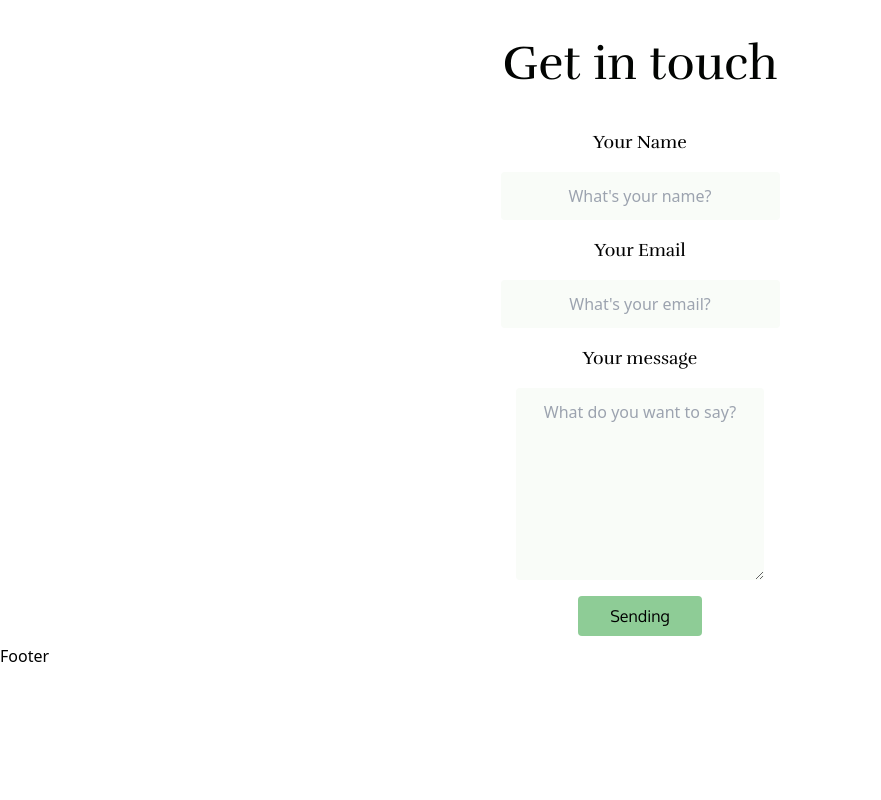
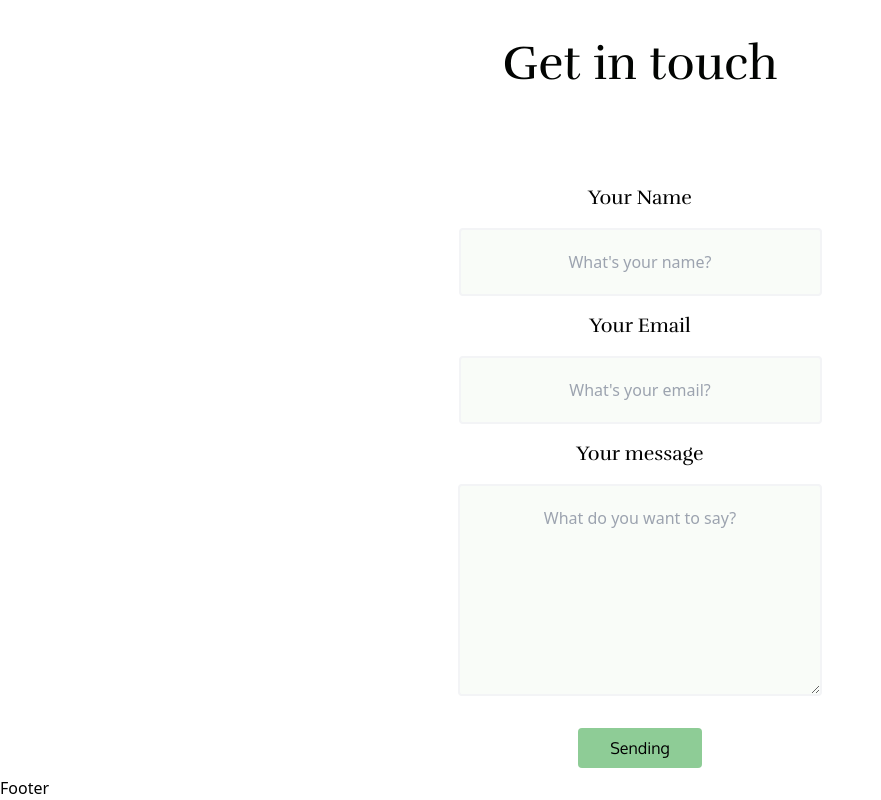
Before and after one commit to bojan09/bio-tech, a React (Vite) app: page / in a window 1280 px wide. Shown: the part 3180-3980 px from the top of the page, without its empty margins (0-881 px from the left). Before the commit the page ends 3848 px from the top, so only its background shows below. Built offline with nearby package versions, Linux system fonts and the light colour scheme.

Commit message:
minor Adjustments in Contact page

```diff
--- a/src/pages/Contact/Contact.jsx
+++ b/src/pages/Contact/Contact.jsx
@@ -57,7 +57,7 @@ const Contact = () => {
 
   return (
     <div id="contact" className="py-2">
-      <h1 className="text-center md:text-5xl xs:text-3xl my-6 font-rufina text-textColor mb-10">
+      <h1 className="text-center md:text-5xl xs:text-3xl my-6 font-rufina text-textColor mb-[6rem]">
         Get in touch
       </h1>
       {/* The Form */}
@@ -67,7 +67,7 @@ const Contact = () => {
         className="flex flex-col justify-center items-center gap-4"
       >
         {/* Name */}
-        <label className="font-rufina text-lg flex justify-center items-center">
+        <label className="font-rufina md:text-xl text-lg flex justify-center items-center">
           Your Name
         </label>
         <input
@@ -76,11 +76,11 @@ const Contact = () => {
           value={form.name}
           onChange={handleChange}
           placeholder="What's your name?"
-          className="text-center py-3 px-6 bg-whiteColor rounded"
+          className="text-center md:py-5 md:px-[4rem] py-3 px-6 bg-whiteColor rounded border-[2px] border-gray-100"
         />
 
         {/* Email */}
-        <label className="font-rufina text-lg flex justify-center items-center">
+        <label className="font-rufina md:text-xl text-lg flex justify-center items-center">
           Your Email
         </label>
         <input
@@ -89,11 +89,11 @@ const Contact = () => {
           value={form.email}
           onChange={handleChange}
           placeholder="What's your email?"
-          className="text-center py-3 px-6 bg-whiteColor rounded"
+          className="text-center md:py-5 md:px-[4rem] py-3 px-6 bg-whiteColor rounded border-[2px] border-gray-100"
         />
 
         {/* Message */}
-        <label className="font-rufina text-lg flex justify-center items-center">
+        <label className="font-rufina md:text-xl text-lg flex justify-center items-center">
           Your message
         </label>
         <textarea
@@ -102,13 +102,13 @@ const Contact = () => {
           value={form.message}
           onChange={handleChange}
           placeholder="What do you want to say?"
-          className="text-center py-3 px-6 bg-whiteColor rounded"
+          className="text-center md:py-5 md:px-[5rem] py-3 px-6 bg-whiteColor rounded border-[2px] border-gray-100"
         />
 
         {/* The Button */}
         <button
           type="submit"
-          className="bg-primaryButton px-8 py-2 rounded font-oxygen"
+          className="bg-primaryButton mt-4 px-8 py-2 rounded font-oxygen"
         >
           {loading ? "Send" : "Sending"}
         </button>
```
